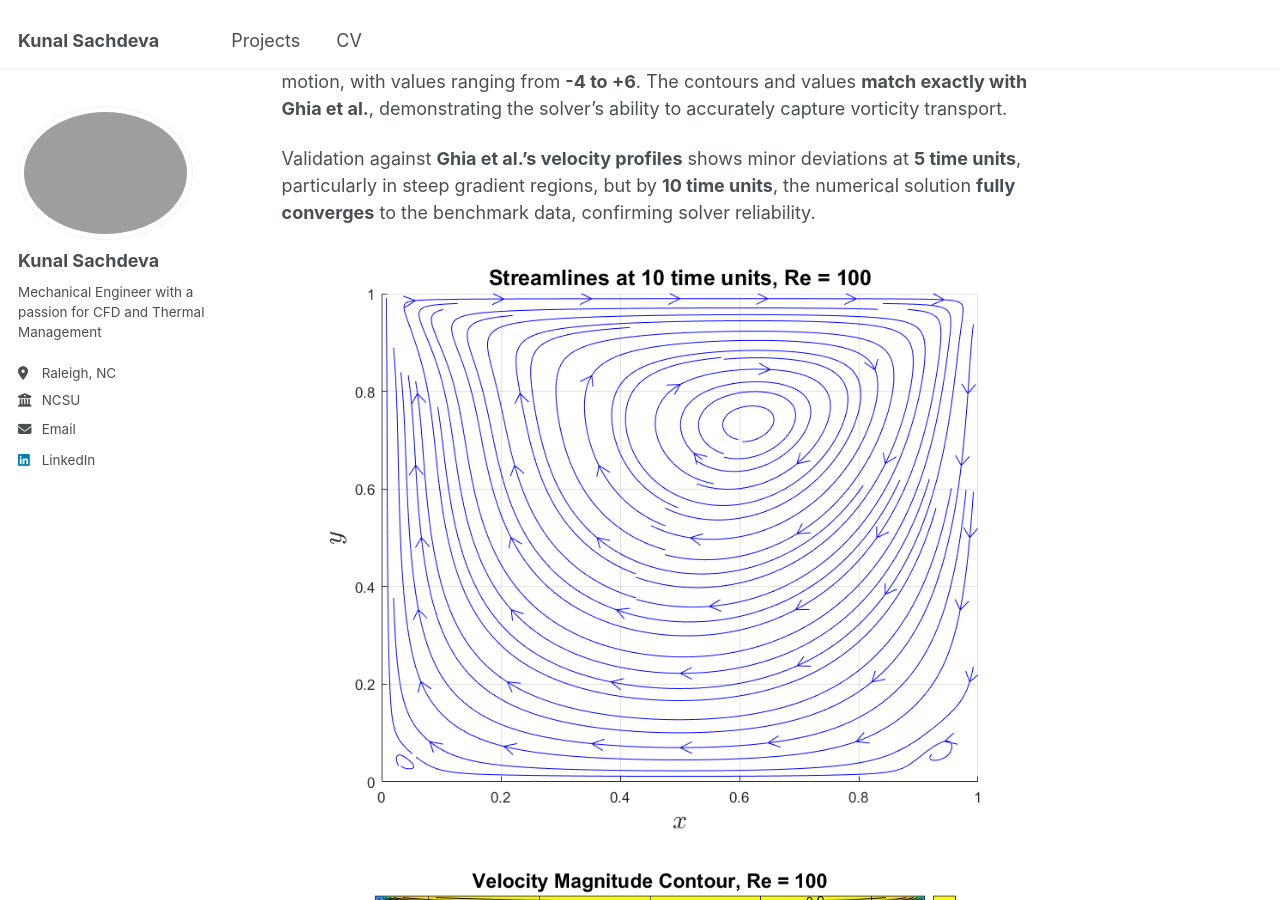
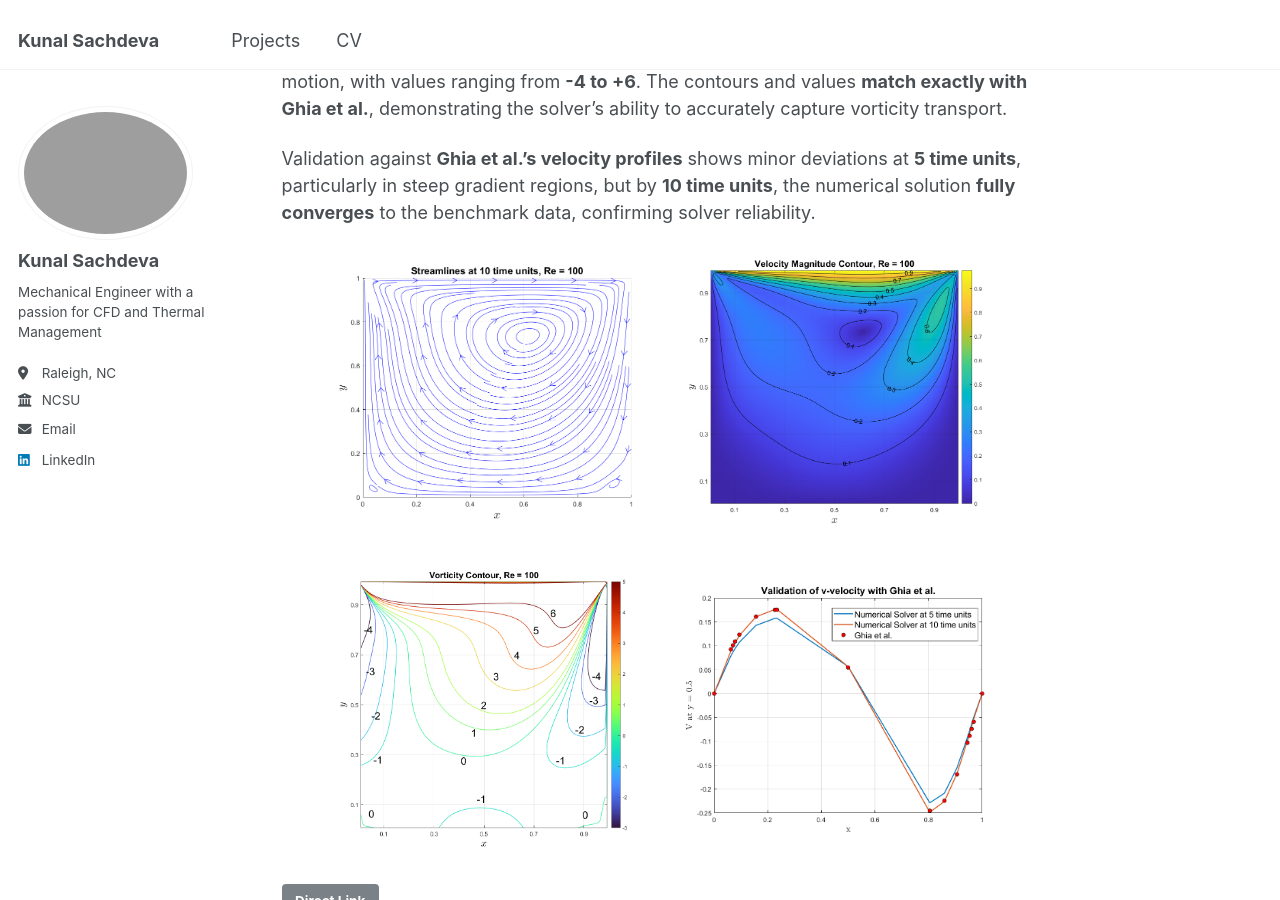
Before and after one commit to sachdevakunal/sachdevakunal.github.io, a Jekyll site: the page built from _projects/iNS_part1.md, in a window 1280 px wide and 900 px high, scrolled down 3320 px. Built offline with Jekyll 4.4.1, drawn with Linux system fonts in a browser that asks for light colours.

Commit message:
Update iNS_part1.md

```diff
--- a/_projects/iNS_part1.md
+++ b/_projects/iNS_part1.md
@@ -82,7 +82,12 @@ The **vorticity contours** reveal strong **shear forces near the top boundary**
 
 Validation against **Ghia et al.’s velocity profiles** shows minor deviations at **5 time units**, particularly in steep gradient regions, but by **10 time units**, the numerical solution **fully converges** to the benchmark data, confirming solver reliability.
 
-![Streamline Plot](https://sachdevakunal.github.io/images/LDC_re=100_t=10.png)
-![Velocity Magnitude](https://sachdevakunal.github.io/images/LDS_velocityMagnitude.png)
-![Vorticity Contours](https://sachdevakunal.github.io/images/LDS_vorticity_re100.png)
-![V-Velocity Validation](https://sachdevakunal.github.io/images/v_validation.png)
+<p align="center">
+  <img src="https://sachdevakunal.github.io/images/LDC_re=100_t=10.png" width="45%">
+  <img src="https://sachdevakunal.github.io/images/LDS_velocityMagnitude.png" width="45%">
+</p>
+
+<p align="center">
+  <img src="https://sachdevakunal.github.io/images/LDS_vorticity_re100.png" width="45%">
+  <img src="https://sachdevakunal.github.io/images/v_validation.png" width="45%">
+</p>
```
